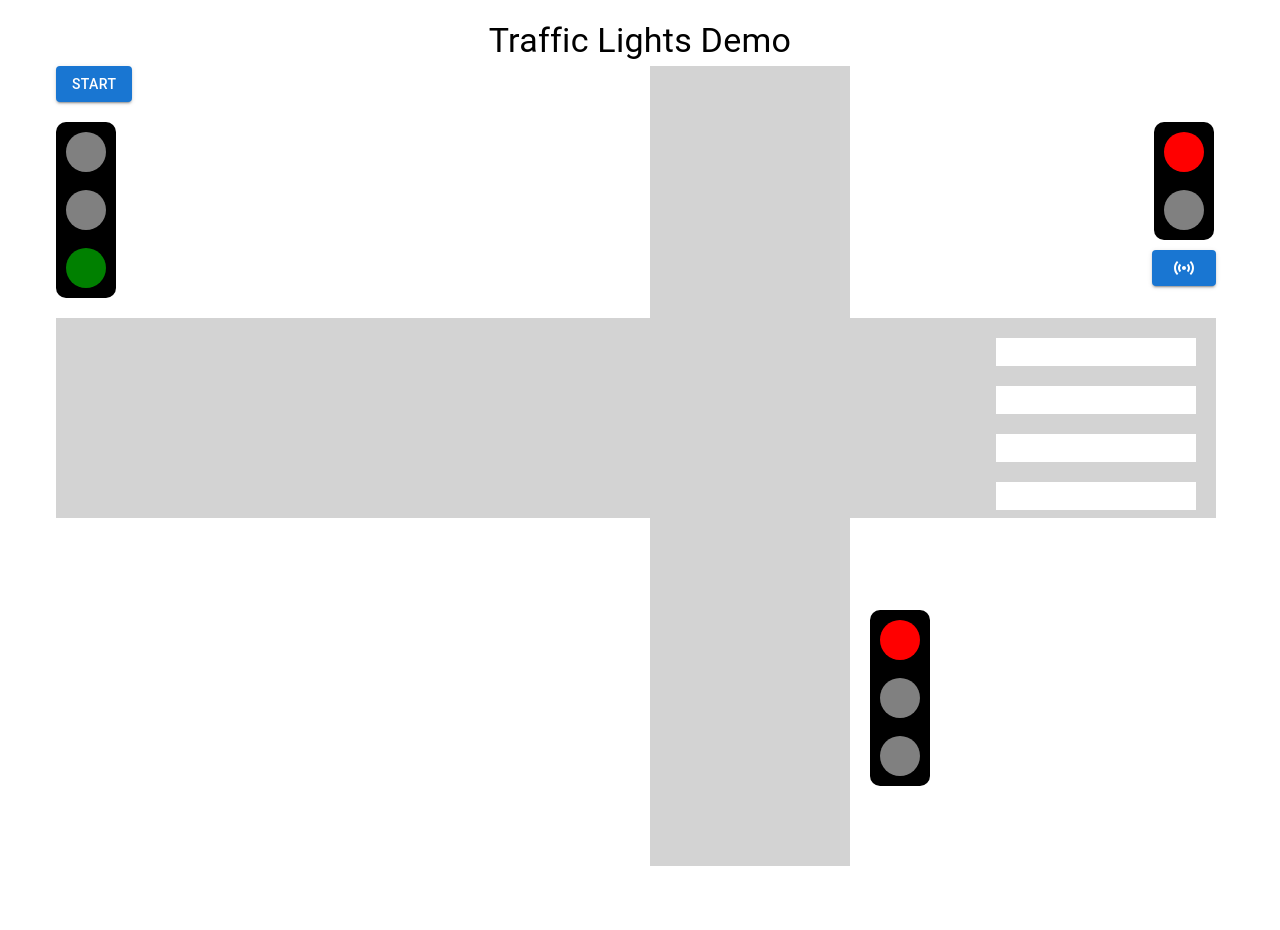
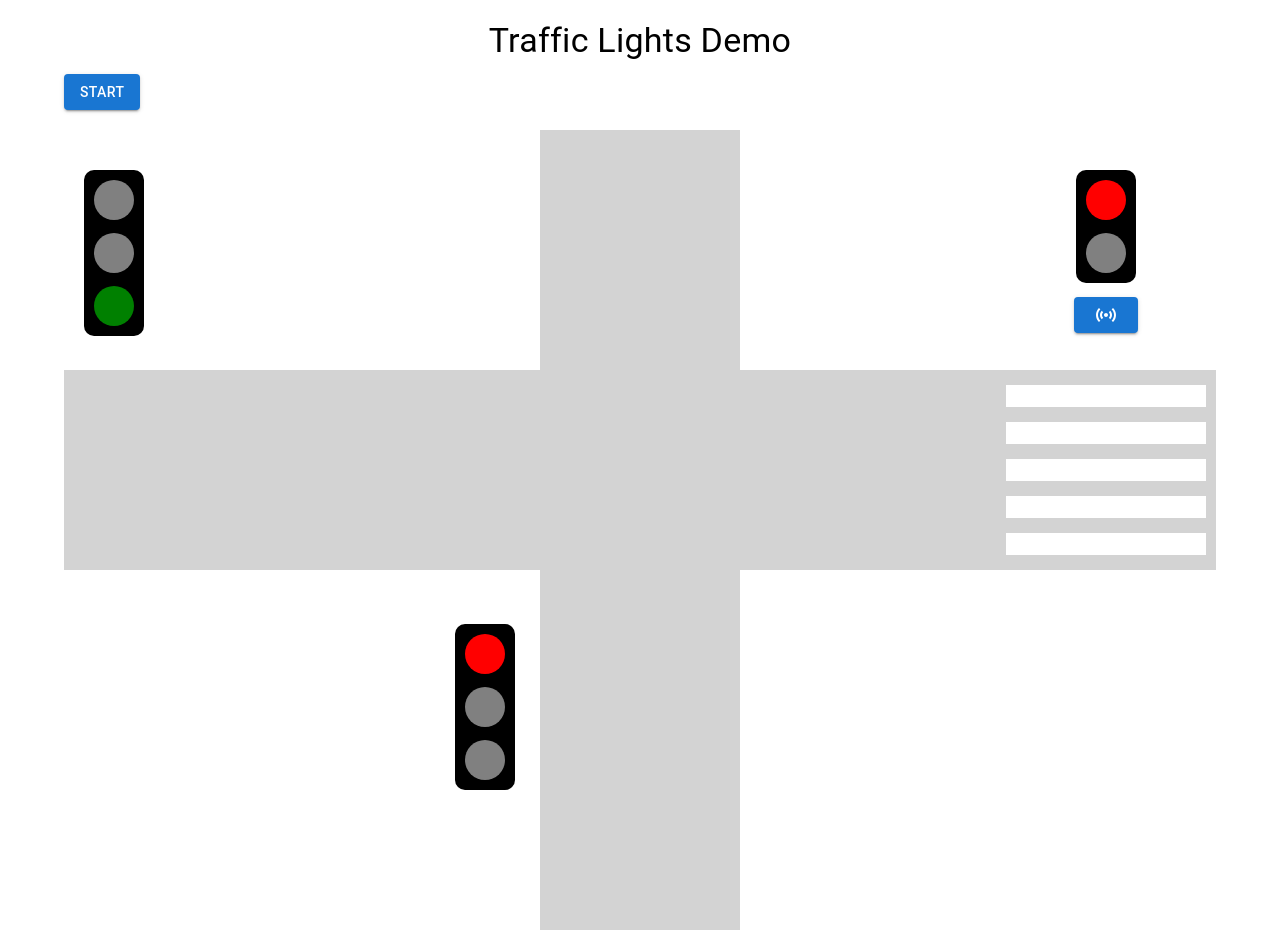
Before and after one commit to Begli0102/Traffic-light-simulator, a React (Create React App) app: page / in a window 1280 px wide. Before the commit the page ends 866 px from the top, so only its background shows below. Built offline with nearby package versions, Linux system fonts and the light colour scheme.

Commit message:
Code refactoring

```diff
--- a/src/App.css
+++ /dev/null
@@ -1,15 +0,0 @@
-.main-road {
-  background-color: lightgray;
-  display: flex;
-  align-items: center;
-  /* width: 100%; */
-  height: 200px;
-  position: relative;
-}
-
-.traffic-container {
-  width: 100%;
-  display: flex;
-  justify-content: space-between;
-  margin-bottom: 20px;
-}
--- a/src/App.tsx
+++ b/src/App.tsx
@@ -1,32 +1,29 @@
 import React, { useState } from 'react'
-import { Container, Grid, Typography, Button } from '@mui/material'
-import MainRoadTrafficLight from './components/MainRoadLight'
-import PedestrianTrafficLight from './components/PedestrianLight'
-import SensorsIcon from '@mui/icons-material/Sensors'
+import { Container, Typography, Button, Box } from '@mui/material'
 import MainRoad from './components/MainRoad'
 import SideRoad from './components/SideRoad'
-import './App.css'
 
 type TrafficLightColor = 'red' | 'yellow' | 'green'
+type PedestrianLightColor = 'red' | 'green'
 
 const App: React.FC = () => {
   // States for traffic lights and pedestrian requests
   const [mainRoadTrafficLight, setMainRoadTrafficLight] = useState<
     TrafficLightColor
   >('green')
-
   const [sideRoadTrafficLight, setSideRoadTrafficLight] = useState<
     TrafficLightColor
   >('red')
-
-  const [pedestrianLight, setPedestrianLight] = useState<'red' | 'green'>('red')
+  const [pedestrianLight, setPedestrianLight] = useState<PedestrianLightColor>(
+    'red'
+  )
   const [pedestrianRequestActive, setPedestrianRequestActive] = useState(false)
   const [trafficLightInterval, setTrafficLightInterval] = useState<
     NodeJS.Timer | undefined
   >(undefined)
 
   const setupTrafficLightCycle = () => {
-    const cycle = () => {
+    const interval = () => {
       if (!pedestrianRequestActive) {
         setMainRoadTrafficLight('yellow')
         setSideRoadTrafficLight('yellow')
@@ -55,8 +52,8 @@ const App: React.FC = () => {
       }
     }
 
-    cycle() // Start the first cycle immediately
-    const intervalId = setInterval(cycle, 10000)
+    interval() // Start the first cycle immediately
+    const intervalId = setInterval(interval, 9000)
     setTrafficLightInterval(intervalId)
   }
 
@@ -75,7 +72,6 @@ const App: React.FC = () => {
         clearInterval(trafficLightInterval)
       }
 
-      // Pedestrian light green, main and side road red
       setPedestrianLight('green')
 
       // Main Road
@@ -106,7 +102,6 @@ const App: React.FC = () => {
       <Typography textAlign='center' variant='h4' gutterBottom>
         Traffic Lights Demo
       </Typography>
-      <Grid container spacing={1}>
       <Button
         variant='contained'
         sx={{ marginBottom: '20px' }}
@@ -117,26 +112,24 @@ const App: React.FC = () => {
       >
         Start
       </Button>
-        <div className='traffic-container'>
-          <Grid item>
-            <MainRoadTrafficLight color={mainRoadTrafficLight} />
-          </Grid>
-          <Grid item display='flex' flexDirection='column' alignItems='center'>
-            <PedestrianTrafficLight color={pedestrianLight} />
-            <Button
-              variant='contained'
-              color='primary'
-              onClick={handlePedestrianRequest}
-              disabled={pedestrianRequestActive}
-              sx={{ marginTop: '10px' }}
+      <Box
+        sx={{
+          position: 'relative',
+          width: '100%',
+          height: '100%',
+          display: 'flex',
+          justifyContent: 'center',
+          alignItems: 'center'
+        }}
       >
-              <SensorsIcon />
-            </Button>
-          </Grid>
-        </div>
         <SideRoad color={sideRoadTrafficLight} />
-        <MainRoad />
-      </Grid>
+        <MainRoad
+          color={mainRoadTrafficLight}
+          pedestrianLight={pedestrianLight}
+          handlePedestrianRequest={handlePedestrianRequest}
+          pedestrianRequestActive={pedestrianRequestActive}
+        />
+      </Box>
     </Container>
   )
 }
--- a/src/components/MainRoad.tsx
+++ b/src/components/MainRoad.tsx
@@ -1,21 +1,49 @@
-import { makeStyles } from '@material-ui/core/styles'
 import Pedestrian from './Pedestrian'
+import { Box, Grid } from '@mui/material'
+import MainRoadTrafficLight from './MainRoadLight'
+import PedestrianTrafficLight from './PedestrianLight'
 
-const useStyles = makeStyles({
-  mainRoad: {
-    backgroundColor: 'lightgray',
-    width: '100%',
-    height: '200px',
-    position: 'relative'
-  }
-})
+interface IMainRoadProps {
+  color: 'red' | 'yellow' | 'green'
+  pedestrianLight: 'red' | 'green'
+  handlePedestrianRequest: () => void
+  pedestrianRequestActive: boolean
+}
 
-const MainRoad = () => {
-  const classes = useStyles()
+const MainRoad: React.FC<IMainRoadProps> = ({
+  color,
+  pedestrianLight,
+  handlePedestrianRequest,
+  pedestrianRequestActive
+}) => {
   return (
-    <div className={classes.mainRoad}>
+    <Box
+      sx={{
+        position: 'absolute',
+        width: '100%',
+        height: '200px',
+        backgroundColor: 'lightgray',
+        top: '30%',
+        display: 'flex',
+        justifyContent: 'flex-start'
+      }}
+    >
       <Pedestrian />
-    </div>
+      <Grid container spacing={1}>
+        <div className='traffic-container'>
+          <Grid item >
+            <MainRoadTrafficLight color={color} />
+          </Grid>
+          <Grid item>
+            <PedestrianTrafficLight
+              color={pedestrianLight}
+              handlePedestrianRequest={handlePedestrianRequest}
+              pedestrianRequestActive={pedestrianRequestActive}
+            />
+          </Grid>
+        </div>
+      </Grid>
+    </Box>
   )
 }
 
--- a/src/components/MainRoadLight.tsx
+++ b/src/components/MainRoadLight.tsx
@@ -12,7 +12,10 @@ const useStyles = makeStyles({
     alignItems: 'center',
     flexDirection: 'column',
     padding: '10px',
-    gap: '10px'
+    gap: '5px',
+    position: 'absolute',
+    top: '-200px',
+    left: '20px'
   }
 })
 
--- a/src/components/Pedestrian.tsx
+++ b/src/components/Pedestrian.tsx
@@ -3,21 +3,19 @@ import { makeStyles } from '@material-ui/core/styles'
 const useStyles = makeStyles({
   pedestrianContainer: {
     display: 'flex',
-    width: '200px',
+    alignItems: 'center',
     height: '200px',
     flexDirection: 'column',
     position: 'absolute',
-    right: '20px'
+    right: '10px',
+    gap: '15px',
+    paddingTop:"15px"
   },
-  pedestrian1: {
-    backgroundColor: 'lightgray',
-    width: '200px',
-    height: '20px'
-  },
-  pedestrian2: {
+
+  pedestrian: {
     backgroundColor: '#ffff',
     width: '200px',
-    height: '28px',
+    height: '22px'
   }
 })
 
@@ -25,14 +23,11 @@ const Pedestrian = () => {
   const classes = useStyles()
   return (
     <div className={classes.pedestrianContainer}>
-      <div className={classes.pedestrian1}></div>
-      <div className={classes.pedestrian2}></div>
-      <div className={classes.pedestrian1}></div>
-      <div className={classes.pedestrian2}></div>
-      <div className={classes.pedestrian1}></div>
-      <div className={classes.pedestrian2}></div>
-      <div className={classes.pedestrian1}></div>
-      <div className={classes.pedestrian2}></div>
+      <div className={classes.pedestrian}></div>
+      <div className={classes.pedestrian}></div>
+      <div className={classes.pedestrian}></div>
+      <div className={classes.pedestrian}></div>
+      <div className={classes.pedestrian}></div>
     </div>
   )
 }
--- a/src/components/PedestrianLight.tsx
+++ b/src/components/PedestrianLight.tsx
@@ -1,7 +1,7 @@
 import React from 'react'
-import { Box } from '@mui/material'
+import { Box, Button } from '@mui/material'
 import { makeStyles } from '@material-ui/core/styles'
-import { PedestrianLightProps } from '../interface'
+import SensorsIcon from '@mui/icons-material/Sensors'
 
 const useStyles = makeStyles({
   container: {
@@ -12,11 +12,24 @@ const useStyles = makeStyles({
     alignItems: 'center',
     flexDirection: 'column',
     padding: '10px',
-    gap: '10px'
+    gap: '5px',
+    position: 'absolute',
+    top: '-200px',
+    right: '80px'
   }
 })
 
-const PedestrianTrafficLight: React.FC<PedestrianLightProps> = ({ color }) => {
+interface IPedestrianLightProps {
+  color: 'red' | 'green'
+  handlePedestrianRequest: () => void
+  pedestrianRequestActive: boolean
+}
+
+const PedestrianTrafficLight: React.FC<IPedestrianLightProps> = ({
+  color,
+  handlePedestrianRequest,
+  pedestrianRequestActive
+}) => {
   const classes = useStyles()
   return (
     <div className={classes.container}>
@@ -33,6 +46,15 @@ const PedestrianTrafficLight: React.FC<PedestrianLightProps> = ({ color }) => {
         height={40}
         borderRadius='50%'
       ></Box>
+      <Button
+        variant='contained'
+        color='primary'
+        onClick={handlePedestrianRequest}
+        disabled={pedestrianRequestActive}
+        sx={{ position: 'absolute', bottom: '-50px' }}
+      >
+        <SensorsIcon />
+      </Button>
     </div>
   )
 }
--- a/src/components/SideRoad.tsx
+++ b/src/components/SideRoad.tsx
@@ -1,33 +1,21 @@
-import { makeStyles } from '@material-ui/core/styles'
 import SideRoadTrafficLight from './SideRoadLight'
-import { TrafficLightProps } from '../interface';
-
-const useStyles = makeStyles({
-  sideRoad: {
-    backgroundColor: 'lightgray',
-    width: '200px',
-    height: '100vh',
-    margin: '0 auto',
-    position: 'absolute',
-    left: '650px'
-  },
-  trafficLight: {
-    position: 'absolute',
-    bottom: '80px',
-    right: '-80px'
-  }
-})
-
+import { TrafficLightProps } from '../interface'
+import { Box } from '@mui/material'
 
 
 const SideRoad: React.FC<TrafficLightProps> = ({ color }) => {
-  const classes = useStyles()
   return (
-    <div className={classes.sideRoad}>
-      <div className={classes.trafficLight}>
-        <SideRoadTrafficLight color={color} />
-      </div>
-    </div>
+    <Box
+      sx={{
+        backgroundColor: 'lightgray',
+        width: '200px',
+        height: '100vh',
+        margin: '0 auto',
+        position:"relative"
+      }}
+    >
+      <SideRoadTrafficLight color={color} />
+    </Box>
   )
 }
 
--- a/src/components/SideRoadLight.tsx
+++ b/src/components/SideRoadLight.tsx
@@ -12,7 +12,10 @@ const useStyles = makeStyles({
     alignItems: 'center',
     flexDirection: 'column',
     padding: '10px',
-    gap: '10px'
+    gap: '5px',
+    position: 'absolute',
+    bottom: '140px',
+    left: '-85px'
   }
 })
 
```
Lines whose indentation alone changed are shown as unchanged.
